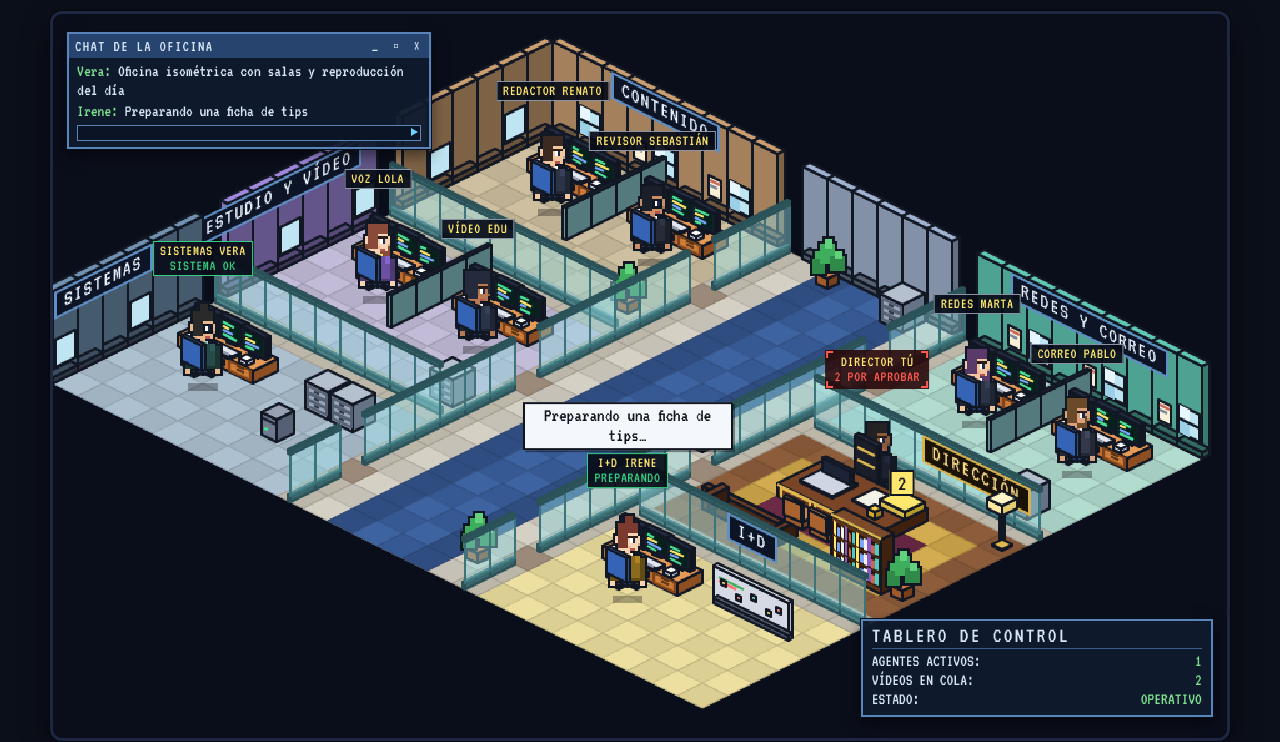
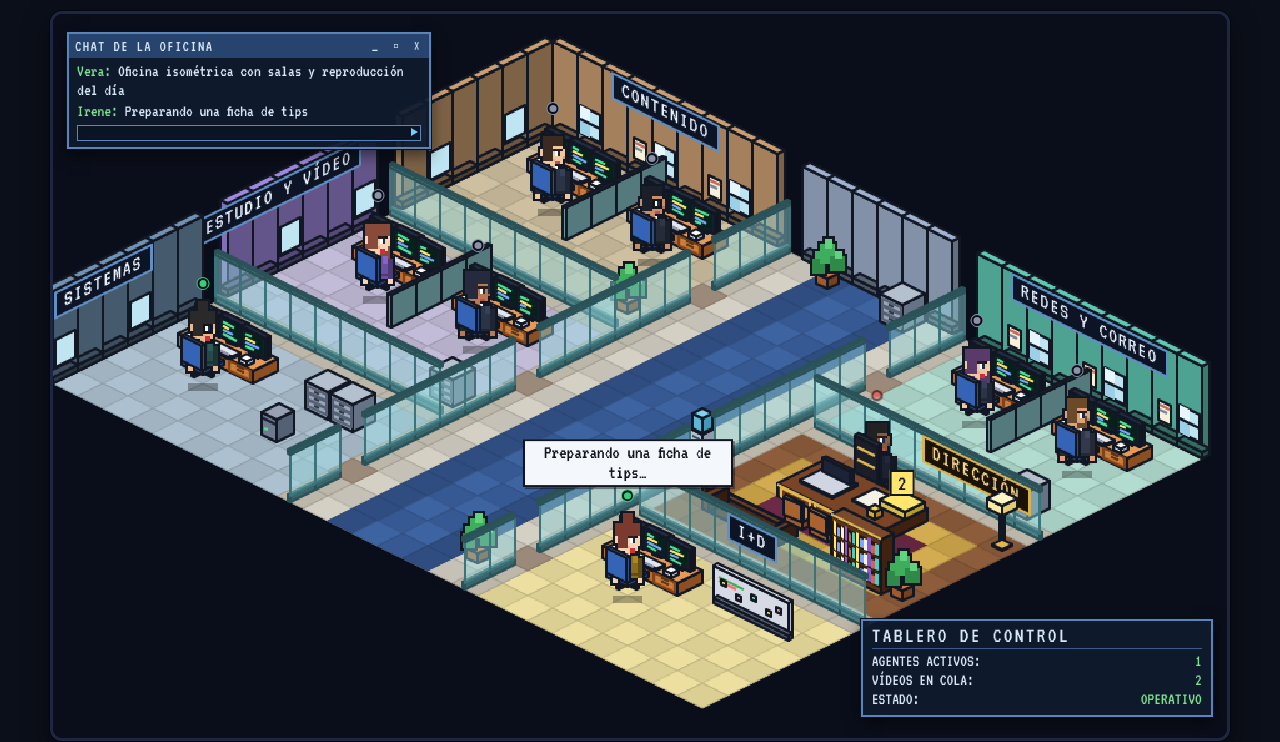
Before and after one commit to mdmatematicasweb/oficina-agentes, a plain HTML site: page index.html in a window 1280 px wide. Shown: the part 95-837 px from the top of the page. Drawn offline with nearby package versions, Linux system fonts and the light colour scheme; animation ran at ten frames a second.

Commit message:
Oficina: etiquetas solo al pasar el ratón y agentes con rasgos masculinos y femeninos

```diff
--- a/index.html
+++ b/index.html
@@ -23,6 +23,7 @@ h1 span{color:var(--coral)}
  background-image:linear-gradient(#ff5a4f,#ff5a4f),linear-gradient(#ff5a4f,#ff5a4f),linear-gradient(#ff5a4f,#ff5a4f),linear-gradient(#ff5a4f,#ff5a4f),linear-gradient(#ff5a4f,#ff5a4f),linear-gradient(#ff5a4f,#ff5a4f),linear-gradient(#ff5a4f,#ff5a4f),linear-gradient(#ff5a4f,#ff5a4f);
  background-size:7px 2px,2px 7px,7px 2px,2px 7px,7px 2px,2px 7px,7px 2px,2px 7px;
  background-position:0 0,0 0,100% 0,100% 0,0 100%,0 100%,100% 100%,100% 100%;background-repeat:no-repeat}
+.dot{width:11px;height:11px;border-radius:50%;background:var(--c,#8a93a6);border:2px solid #0a0e1a;box-shadow:0 0 0 1px var(--c,#8a93a6)}.dot.esp{animation:lat 1s steps(2) infinite}@keyframes lat{50%{opacity:.25}}@media(prefers-reduced-motion:reduce){.dot.esp{animation:none}}
 .bub{font:400 clamp(11px,1.6vw,19px)/1.05 VT323,monospace;color:#10151f;background:#f4f7fb;border:2px solid #10151f;padding:2px 7px;max-width:210px;white-space:normal;text-align:center;box-shadow:2px 2px 0 rgba(0,0,0,.4)}
 .room{position:absolute;transform:translate(-50%,-50%);font:400 clamp(9px,1.25vw,15px)/1 VT323,monospace;letter-spacing:.12em;color:#cfe3ff;background:rgba(10,16,30,.78);border:1px solid #3a4a6e;padding:1px 6px;white-space:nowrap}
 .tray{position:absolute;transform:translate(-50%,-50%);font:400 clamp(12px,1.8vw,22px)/1 VT323,monospace;color:#10151f;background:#FFE66D;border:2px solid #10151f;padding:0 6px}
@@ -71,7 +72,7 @@ h1 span{color:var(--coral)}
  <section class="card"><h2 id="chatT">Chat de la oficina</h2><div id="chat" class="chat"></div></section>
  <section class="card"><h2>Tablero de control</h2><dl id="tablero" class="board"></dl></section>
 </div>
-<div class="legend"><span><b>Contenido</b> Renato, Sebastián</span><span><b>Estudio y vídeo</b> Lola, Edu</span><span><b>Sistemas</b> Vera</span><span><b>Redes y correo</b> Marta, Pablo</span><span><b>Despacho</b> tú (bandeja de aprobación)</span><span><b>I+D</b> Irene</span></div>
+<div class="legend"><span><b>Contenido</b> Renato, Sebastián</span><span><b>Estudio y vídeo</b> Lola, Edu</span><span><b>Sistemas</b> Vera</span><span><b>Redes y correo</b> Marta, Pablo</span><span><b>Despacho</b> tú (bandeja de aprobación)</span><span><b>I+D</b> Irene</span><span>Pasa el ratón (o toca) sobre un agente para ver su nombre y estado.</span></div>
 </main>
 <script>
 const W=26,H=20,OX=400,OY=96,CW=940,CH=580;
@@ -121,7 +122,7 @@ Object.assign(ST.R,{skin:'#f1c7a0',style:'short'});Object.assign(ST.S,{skin:'#c9
 Object.assign(ST.L,{skin:'#f6d3b3',style:'long'});Object.assign(ST.E,{skin:'#b87a52',style:'curly'});
 Object.assign(ST.V,{skin:'#e8b98f',style:'bun',glasses:true});Object.assign(ST.M,{skin:'#f1c7a0',style:'long'});
 Object.assign(ST.P,{skin:'#d9a27c',style:'short',beard:true});Object.assign(ST.D,{skin:'#8a5a3c',style:'short'});
-Object.assign(ST.I,{skin:'#f6d3b3',style:'bun'});
+Object.assign(ST.I,{skin:'#f6d3b3',style:'bun'});for(const k of['L','M','V','I'])ST[k].fem=true;
 // muebles sin personaje
 const EXTRA=[
  {t:'cab',x:6,y:15},{t:'cab',x:7,y:15},{t:'cpu',x:6,y:17},
@@ -143,36 +144,45 @@ const AG={};for(const k in ST){const s=ST[k];AG[k]={k,...s,x:s.seat[0],y:s.seat[
 const SKIN='#f3c9a5';
 function dibujaAgente(a){cx.save();const[sx0,sy0]=iso(a.x+.5,a.y+.5);const mov=a.path.length>0,f=mov?Math.floor(a.t*6)%2:0;
  const sit=!mov&&Math.abs(a.x-a.seat[0])<.05&&Math.abs(a.y-a.seat[1])<.05;
- const bob=mov?-f:0,front=mov&&a.face>0,SK=a.skin||SKIN,sd=sh(SK,.82);
+ const bob=mov?-f:0,front=mov&&a.face>0,SK=a.skin||SKIN,sd=sh(SK,.82),fem=!!a.fem;
  cx.translate(Math.round(sx0),Math.round(sy0+6)+(sit?6:0));cx.scale(2,2);
  cx.fillStyle='rgba(0,0,0,.3)';cx.fillRect(-6,-1,12,3);
  const parts=[];const add=(c,x,y,w,h)=>parts.push([c,x,y+bob,w,h]);
  const dk=sh(a.coat,.72),lt=sh(a.coat,1.25),hc=a.hair,long=a.style==='long';
- if(!sit){add('#1f2536',-3,-7,3,7+(f?-1:0));add('#1f2536',0,-7+(f?-1:0),3,7-(f?-1:0));add('#0d1019',-4,-1,4,1);add('#0d1019',0,-1,4,1)}
- if(long&&!front)add(hc,-5,-24,10,15);                  // melena por la espalda
- add(a.coat,-5,-17,10,10);add(dk,-5,-8,10,1);add(lt,-5,-17,2,3);add(lt,3,-17,2,3);
- add(dk,-7,-16,2,9);add(dk,5,-16,2,9);add(SK,-7,-7,2,2);add(SK,5,-7,2,2);
- if(front){add(a.shirt,-1,-17,2,5);if(a.tie)add(a.tie,0,-16,1,6)}else if(a.shirt){add(a.shirt,-2,-18,4,1)}
- add(SK,-1,-20,2,3);                                     // cuello
- add(SK,-4,-28,8,9);add(SK,-5,-25,1,3);add(SK,4,-25,1,3); // cabeza y orejas
- // peinado
- const top=a.style==='curly'?[-5,-31,10,5]:[-4,-30,8,4];
+ if(!sit){
+  if(fem){ // falda hasta la rodilla, piernas al aire y zapato de tacón
+   add(a.coat,-6,-9,12,5);add(dk,-6,-5,12,1);
+   add(sh(SK,.95),-3,-4,2,4+(f?-1:0));add(sh(SK,.95),1,-4+(f?-1:0),2,4-(f?-1:0));add('#a8323f',-4,-1,3,1);add('#a8323f',1,-1,3,1)}
+  else{add('#1f2536',-3,-7,3,7+(f?-1:0));add('#1f2536',0,-7+(f?-1:0),3,7-(f?-1:0));add('#0d1019',-4,-1,4,1);add('#0d1019',0,-1,4,1)}}
+ if(long&&!front)add(hc,-5,-26,10,17);                   // melena por la espalda
+ if(fem){add(a.coat,-4,-17,8,9);add(dk,-4,-10,8,1);add(lt,-4,-17,2,3);add(lt,2,-17,2,3);   // torso estrecho, cintura
+  add(dk,-6,-16,2,8);add(dk,4,-16,2,8);add(SK,-6,-8,2,2);add(SK,4,-8,2,2)}
+ else{add(a.coat,-5,-17,10,10);add(dk,-5,-8,10,1);add(lt,-5,-17,2,3);add(lt,3,-17,2,3);   // torso ancho, hombros anchos
+  add(dk,-7,-16,2,9);add(dk,5,-16,2,9);add(SK,-7,-7,2,2);add(SK,5,-7,2,2)}
+ if(front){add(a.shirt,-1,-17,2,fem?3:5);if(a.tie&&!fem)add(a.tie,0,-16,1,6)}else if(a.shirt&&!fem){add(a.shirt,-2,-18,4,1)}
+ add(SK,-1,-20,2,3);                                      // cuello
+ add(SK,-4,-28,8,9);add(SK,-5,-25,1,3);add(SK,4,-25,1,3);  // cabeza y orejas
+ const top=a.style==='curly'?[-5,-31,10,5]:(fem?[-5,-30,10,5]:[-4,-30,8,4]);
  add(hc,...top);
- if(front){add(hc,-4,-26,1,4);add(hc,3,-26,1,4);if(long){add(hc,-5,-26,2,11);add(hc,3,-26,2,11)}}
+ if(front){add(hc,-4,-26,1,4);add(hc,3,-26,1,4);if(long||fem){add(hc,-5,-27,2,13);add(hc,3,-27,2,13)}}
  else{add(hc,-4,-26,sit?4:8,6);if(a.style==='curly'){add(hc,-5,-27,1,5);add(hc,4,-27,1,5)}}
- if(a.style==='bun')add(hc,-1,-33,3,3);
+ if(a.style==='bun')add(hc,-2,-34,4,4);
  for(const[c,x,y,w,h]of parts){cx.fillStyle=OL;cx.fillRect(x-1,y-1,w+2,h+2)}
  for(const[c,x,y,w,h]of parts){cx.fillStyle=c;cx.fillRect(x,y,w,h)}
  const R=(c,x,y,w,h)=>{cx.fillStyle=c;cx.fillRect(x,y+bob,w,h)};
- if(front){ // rostro de frente
-  R('#2a1d18',-3,-25,2,1);R('#2a1d18',1,-25,2,1);                       // cejas
-  R('#ffffff',-3,-24,2,2);R('#ffffff',1,-24,2,2);R('#1b2a4a',-2,-24,1,2);R('#1b2a4a',2,-24,1,2); // ojos
-  R(sd,0,-22,1,2);R('#b5564f',-1,-20,2,1);R('#e8867e',-1,-20,1,1);       // nariz y boca
-  R('rgba(255,120,110,.35)',-4,-21,1,1);R('rgba(255,120,110,.35)',3,-21,1,1);
+ const lip=fem?'#d1303a':'#b5564f';
+ if(front){
+  R('#2a1d18',-3,-25,2,1);R('#2a1d18',1,-25,2,1);
+  R('#ffffff',-3,-24,2,2);R('#ffffff',1,-24,2,2);R('#1b2a4a',-2,-24,1,2);R('#1b2a4a',2,-24,1,2);
+  if(fem){R('#10151f',-4,-25,1,1);R('#10151f',3,-25,1,1);R('#10151f',-3,-26,1,1);R('#10151f',2,-26,1,1)} // pestañas
+  R(sd,0,-22,1,2);R(lip,-1,-20,2,1);if(fem){R('#ff8a8f',-1,-20,1,1);R('#d1303a',-1,-19,2,1)}
+  R('rgba(255,120,110,'+(fem?.55:.3)+')',-4,-21,1,1);R('rgba(255,120,110,'+(fem?.55:.3)+')',3,-21,1,1);
+  if(fem){R('#f3d68a',-5,-23,1,2);R('#f3d68a',4,-23,1,2);R('#f3d68a',0,-16,1,1)}   // pendientes y collar
   if(a.glasses){R('#10151f',-4,-25,4,1);R('#10151f',0,-25,4,1);R('#10151f',-4,-22,4,1);R('#10151f',0,-22,4,1);R('#10151f',-4,-25,1,4);R('#10151f',3,-25,1,4);R('#10151f',-1,-24,2,1)}
   if(a.beard){R(hc,-3,-20,6,2);R(hc,-4,-23,1,4);R(hc,3,-23,1,4);R('#b5564f',-1,-20,2,1)}
- }else if(sit){ // medio perfil hacia el espectador: se ve media cara
-  R('#2a1d18',0,-25,4,1);R('#ffffff',1,-24,2,2);R('#1b2a4a',2,-24,1,2);R(sd,4,-22,1,1);R('#b5564f',1,-20,2,1);R('rgba(255,120,110,.35)',0,-21,1,1);
+ }else if(sit){
+  R('#2a1d18',0,-25,4,1);R('#ffffff',1,-24,2,2);R('#1b2a4a',2,-24,1,2);R(sd,4,-22,1,1);R(lip,1,-20,2,1);R('rgba(255,120,110,.4)',0,-21,1,1);
+  if(fem){R('#10151f',3,-25,1,1);R('#f3d68a',4,-23,1,2);R('#d1303a',1,-19,2,1)}
   if(a.glasses){R('#10151f',0,-25,4,1);R('#10151f',0,-22,4,1);R('#10151f',0,-25,1,4);R('#10151f',3,-25,1,4)}
   if(a.beard){R(hc,0,-20,4,2);R(hc,3,-23,1,4)}}
  if(a.typing&&Math.floor(a.t*5)%2){cx.fillStyle=SK;cx.fillRect(-8,-9+bob,3,2);cx.fillRect(5,-8+bob,3,2)}
@@ -276,12 +286,18 @@ function dibuja(t){cx.fillStyle='#0a0e1a';cx.fillRect(0,0,CW,CH);
  items.sort((p,q)=>p.k-q.k);items.forEach(i=>i.d())}
 // ---------- Superposición HTML ----------
 const els={};
-for(const k in ST){const d=document.createElement('div');d.className='ag';d.innerHTML='<div class="bub" style="display:none"></div><div class="lab"><b></b><i></i></div>';ov.appendChild(d);els[k]=d}
+for(const k in ST){const d=document.createElement('div');d.className='ag';d.innerHTML='<div class="bub" style="display:none"></div><div class="lab" style="display:none"><b></b><i></i></div><div class="dot"></div>';ov.appendChild(d);els[k]=d}
 const trayEl=document.createElement('div');trayEl.className='tray';{const[sx,sy]=iso(TRAY[0]+.5,TRAY[1]+.5);trayEl.style.left=(sx/CW*100)+'%';trayEl.style.top=((sy-30)/CH*100)+'%'}ov.appendChild(trayEl);
+let hov=null;const stage=document.querySelector('.stage');
+function pick(ev){const r=cv.getBoundingClientRect(),x=(ev.clientX-r.left)/r.width*CW,y=(ev.clientY-r.top)/r.height*CH;let best=null,bd=1e9;
+ for(const k in AG){const a=AG[k],[sx,sy]=iso(a.x+.5,a.y+.5),fy=sy+6;if(x>sx-17&&x<sx+17&&y>fy-68&&y<fy+8){const d=Math.abs(x-sx)+Math.abs(y-(fy-30));if(d<bd){bd=d;best=k}}}return best}
+stage.addEventListener('pointermove',ev=>{if(ev.target.closest('.win')){hov=null;return}const k=pick(ev);if(k!==hov)hov=k;cv.style.cursor=k?'pointer':'default'});
+stage.addEventListener('pointerleave',()=>{hov=null});
+stage.addEventListener('pointerdown',ev=>{if(ev.pointerType!=='mouse'&&!ev.target.closest('.win')){const k=pick(ev);hov=(k&&k!==hov)?k:null}});
 const COLOR={trab:'#35d07f',libre:'#8a93a6',alerta:'#ff5a4f',espera:'#ff5a4f'};
-function overlay(){for(const k in AG){const a=AG[k],e=els[k],[sx,sy]=iso(a.x+.5,a.y+.5);e.style.left=(sx/CW*100)+'%';e.style.top=((sy-76)/CH*100)+'%';
+function overlay(){for(const k in AG){const a=AG[k],e=els[k],[sx,sy]=iso(a.x+.5,a.y+.5);e.style.left=(sx/CW*100)+'%';e.style.top=((sy-66)/CH*100)+'%';
   const lab=e.querySelector('.lab');lab.querySelector('b').textContent=a.rol+' '+a.n;const iEl=lab.querySelector('i');iEl.textContent=a.st[0];iEl.style.display=a.st[1]==='libre'?'none':'block';
-  lab.classList.toggle('esp',a.st[1]==='espera');e.style.setProperty('--c',COLOR[a.st[1]]||'#8a93a6');
+  lab.classList.toggle('esp',a.st[1]==='espera');lab.style.display=hov===k?'block':'none';const dot=e.querySelector('.dot');dot.classList.toggle('esp',a.st[1]==='espera'||a.st[1]==='alerta');e.style.zIndex=hov===k?5:1;e.style.setProperty('--c',COLOR[a.st[1]]||'#8a93a6');
   const b=e.querySelector('.bub');if(a.bub){b.style.display='block';b.textContent=a.bub;b.style.color=a.bcol||'#10151f'}else b.style.display='none'}}
 // ---------- Movimiento ----------
 let last=performance.now();
```
